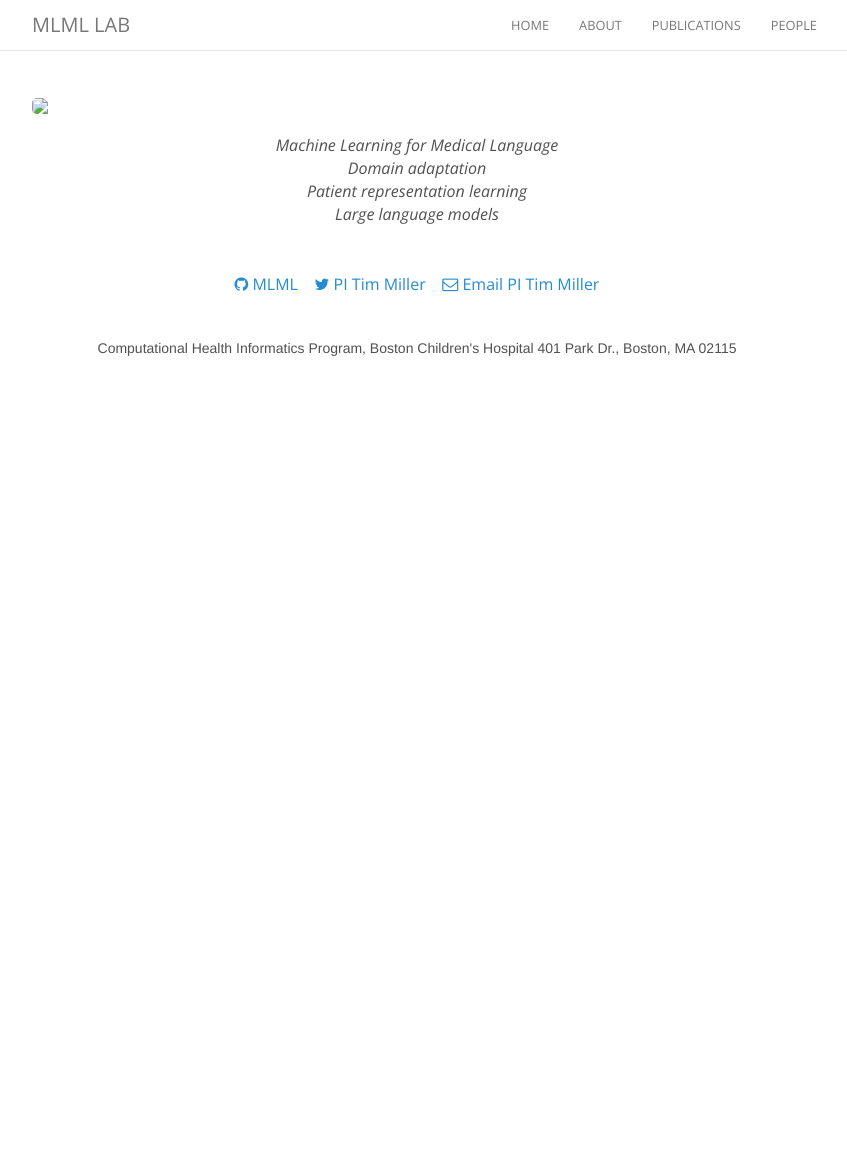
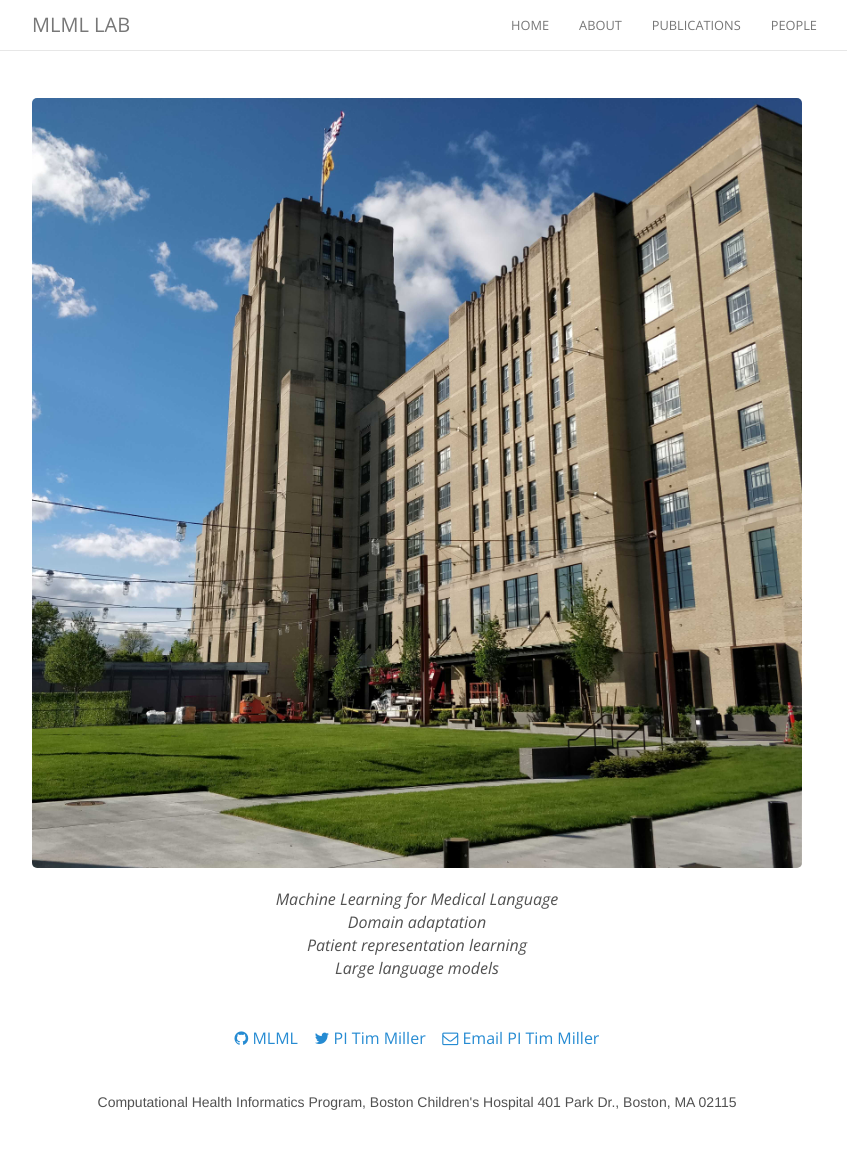
Before and after one commit to KordingLab/KordingLab.github.io, a Jekyll site: the page built from index.html, in a window 1280 px wide and 1154 px high. Shown: the top 1149 px of the window, without its empty margins (223-1070 px from the left). Built offline with Jekyll 4.4.1, drawn with Linux system fonts in a browser that asks for light colours; nearby versions of some CDN libraries; comment, search, counter and statistics services are not loaded.

Commit message:
Fix typo in image path.

```diff
--- a/index.html
+++ b/index.html
@@ -5,7 +5,7 @@ layout: default
 <div class='container'>
     <header class="masthead text-center">
 
-      <img class='img-responsive center-block' src="/images/other/lmcenter.jpg" width="100%" height="100%" />
+      <img class='img-responsive center-block' src="/images/others/lmcenter.jpg" width="100%" height="100%" />
 
       <p>
       <i>Machine Learning for Medical Language<br>
```
